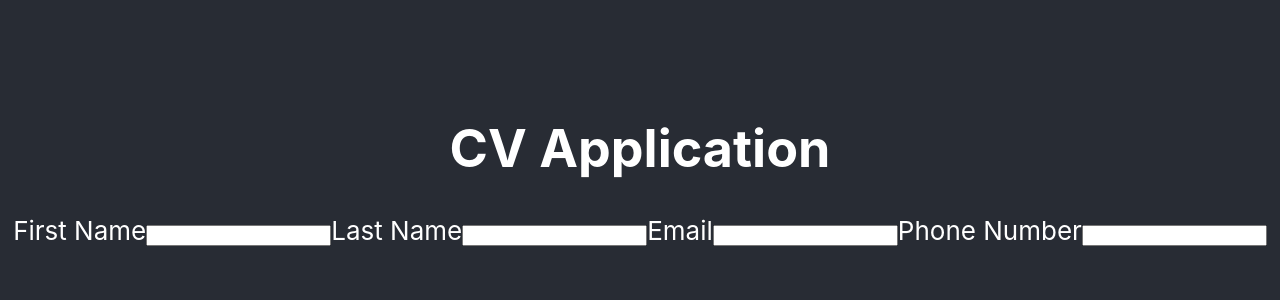
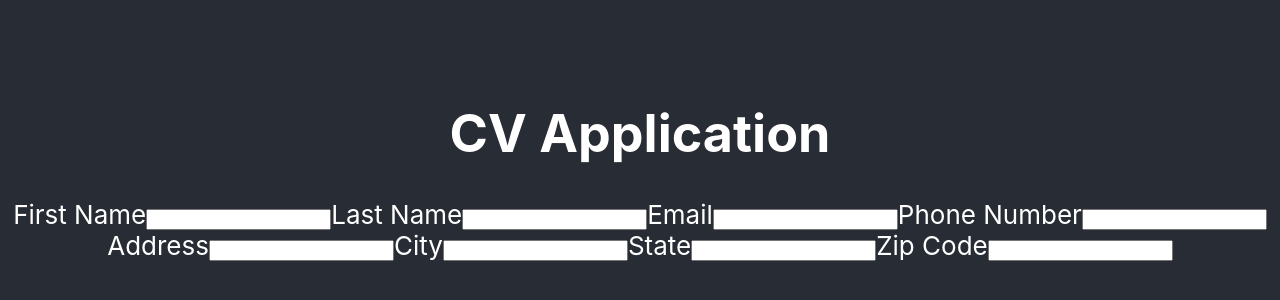
Before and after one commit to tbruner/cv-application, a JavaScript app: page / in a window 1280 px wide. Shown: the part 236-536 px from the top of the page. Built offline with nearby package versions, Linux system fonts and the light colour scheme; the HTML template or start-up script is replaced by a standard one.

Commit message:
Add  fields to general info section

```diff
--- a/src/GenInfoSection.js
+++ b/src/GenInfoSection.js
@@ -13,6 +13,18 @@ function GeneralInfoSection() {
 
         <label for='phone'>Phone Number</label>
         <input type='tel' id='phone' required />
+
+        <label for='address'>Address</label>
+        <input type='text' id='address' required />
+
+        <label for='city'>City</label>
+        <input type='text' id='city' required />
+
+        <label for='state'>State</label>
+        <input type='text' id='state' required />
+
+        <label for='zip-code'>Zip Code</label>
+        <input type='number' id='zip-code' required />
       </form>
     </>
   );
```
